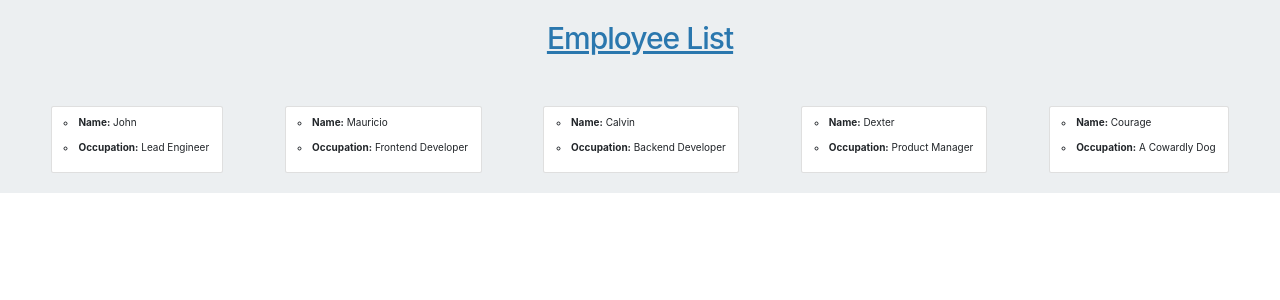
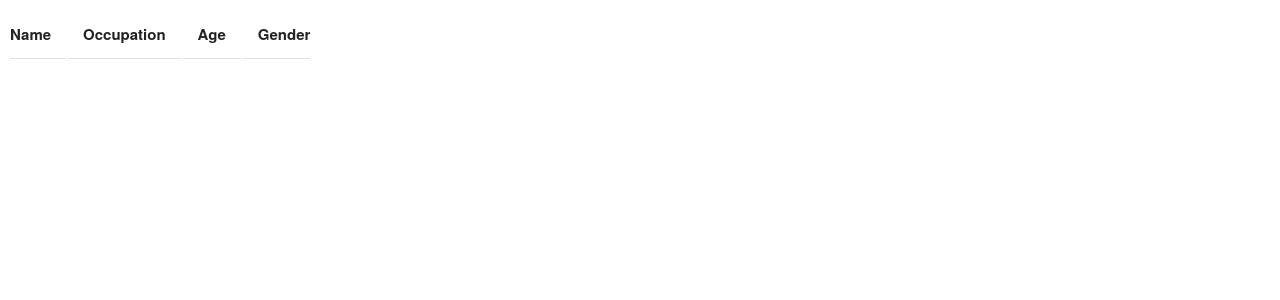
Before and after one commit to mgonza63/employee-directory, a React (Create React App) app: page / in a window 1280 px wide. Shown: the top 300 px of the page. Built offline with nearby package versions, Linux system fonts and the light colour scheme.

Commit message:
created the employee table file with logic

```diff
--- a/public/index.html
+++ b/public/index.html
@@ -10,7 +10,7 @@
     <title>Employee Directory</title>
 
     <link rel="stylesheet" href="https://cdnjs.cloudflare.com/ajax/libs/skeleton/2.0.4/skeleton.min.css">
-    <link rel="stylesheet" href="https://stackpath.bootstrapcdn.com/bootstrap/4.4.1/css/bootstrap.min.css" integrity="sha384-Vkoo8x4CGsO3+Hhxv8T/Q5PaXtkKtu6ug5TOeNV6gBiFeWPGFN9MuhOf23Q9Ifjh" crossorigin="anonymous">
+    <!-- <link rel="stylesheet" href="https://stackpath.bootstrapcdn.com/bootstrap/4.4.1/css/bootstrap.min.css" integrity="sha384-Vkoo8x4CGsO3+Hhxv8T/Q5PaXtkKtu6ug5TOeNV6gBiFeWPGFN9MuhOf23Q9Ifjh" crossorigin="anonymous"> -->
   </head>
   <body>
     <div id="root"></div>
--- a/src/App.js
+++ b/src/App.js
@@ -1,31 +1,10 @@
-import React, { Component } from "react";
-import EmployeeCard from "./components/EmployeeCard";
-import Wrapper from "./components/Wrapper";
-import Title from "./components/Title";
+import React from "react";
 import employees from "./employees.json";
+import EmployeeTable from "./components/EmployeeTable"
 
-class App extends Component {
-  // Setting this.state.friends to the friends json array
-  state = {
-    employees
-  };
 
-  // Map over this.state.friends and render a FriendCard component for each friend object
-  render() {
-    return (
-      <Wrapper>
-        <Title>Employee List</Title>
-        {this.state.employees.map(employee => (
-          <EmployeeCard
-            id={employee.id}
-            key={employee.id}
-            name={employee.name}
-            occupation={employee.occupation}
-          />
-        ))}
-      </Wrapper>
-    );
-  }
+export default function App() {
+  return (
+    <EmployeeTable />
+  )
 }
-
-export default App;
--- /dev/null
+++ b/src/components/EmployeeTable/index.js
@@ -0,0 +1,19 @@
+import React from 'react';
+
+export default function EmployeeTable(props) {
+    return (
+        <table>
+            <thead>
+                <tr>
+                    <th>Name</th>
+                    <th>Occupation</th>
+                    <th>Age</th>
+                    <th>Gender</th>
+                </tr>
+            </thead>
+            <tbody>
+
+            </tbody>
+        </table>
+    )
+}
--- a/src/components/Wrapper/index.js
+++ /dev/null
@@ -1,8 +0,0 @@
-import React from "react";
-import "./style.css";
-
-function Wrapper(props) {
-  return <div className="wrapper">{props.children}</div>;
-}
-
-export default Wrapper;
--- a/src/components/Wrapper/style.css
+++ /dev/null
@@ -1,11 +0,0 @@
-.wrapper {
-  padding-top: 50px;
-  background: #ECEFF1;
-  height: 100%;
-  display: flex;
-  flex-flow: row wrap;
-  padding: 20px;
-  justify-content: space-around;
-  align-content: flex-start;
-  overflow: auto;
-}
--- a/src/employees.json
+++ b/src/employees.json
@@ -2,26 +2,36 @@
     {
       "id": 1,
       "name": "John",
-      "occupation": "Lead Engineer"
+      "occupation": "Lead Engineer",
+      "age": "35",
+      "gender": "Male"
     },
     {
       "id": 2,
       "name": "Mauricio",
-      "occupation": "Frontend Developer"
+      "occupation": "Frontend Developer",
+      "age": "20",
+      "gender": "Male"
+    },
+    {
+      "id": 5,
+      "name": "Jane",
+      "occupation": "A Cowardly Dog",
+      "age": "35",
+      "gender": "Female"
     },
     {
       "id": 3,
       "name": "Calvin",
-      "occupation": "Backend Developer"
+      "occupation": "Backend Developer",
+      "age": "34",
+      "gender": "Male"
     },
     {
       "id": 4,
-      "name": "Dexter",
-      "occupation": "Product Manager"
-    },
-    {
-      "id": 5,
-      "name": "Courage",
-      "occupation": "A Cowardly Dog"
+      "name": "Anna",
+      "occupation": "Product Manager",
+      "age": "29",
+      "gender": "Female"
     }
 ]
```
